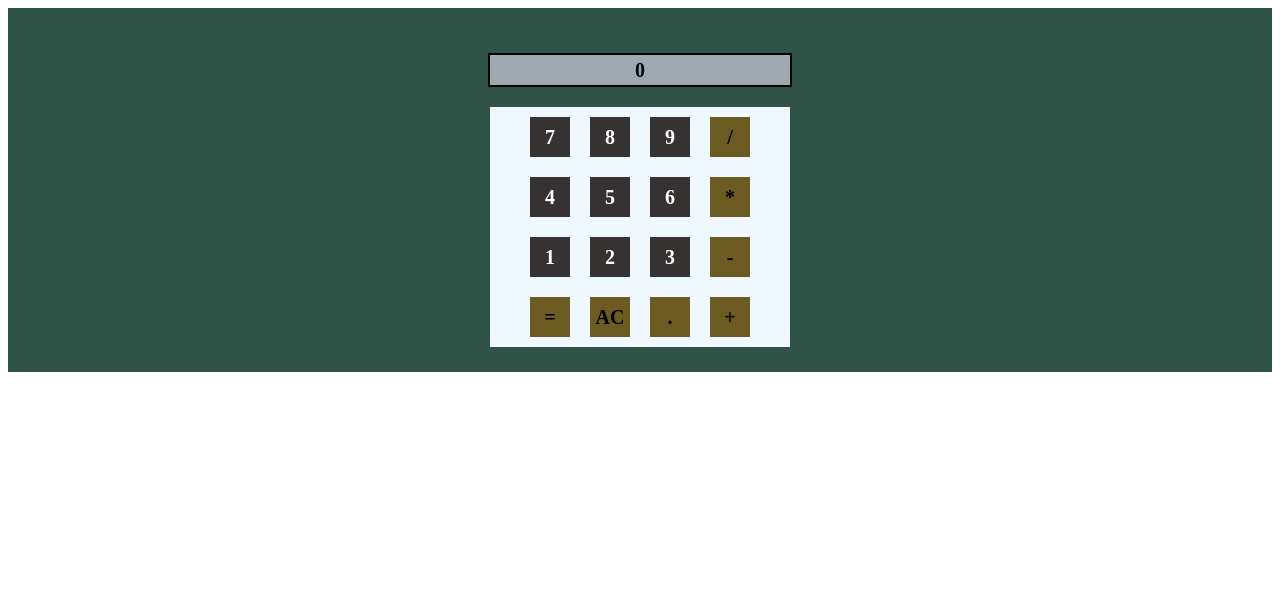
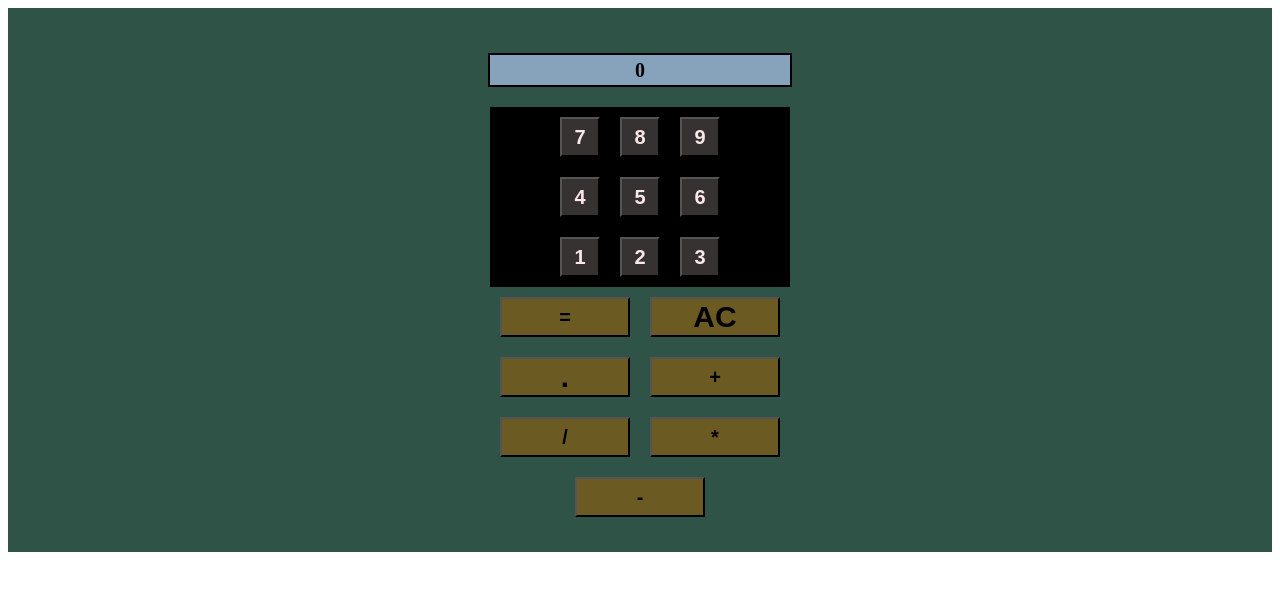
Before and after one commit to itseldiego/Calculator, a plain HTML site: page index.html in a window 1280 px wide. Drawn offline with Linux system fonts and the light colour scheme.

Commit message:
updating layout, and fixing operators function

```diff
--- a/calc.css
+++ b/calc.css
@@ -14,7 +14,7 @@
 .digits {
     display: flex;
     flex-direction: row;
-    background-color: aliceblue;
+    background-color: rgb(0, 0, 0);
     width: 300px;
     justify-content: center;
 }
@@ -22,7 +22,7 @@
 .screen-display {
     height: 30px;
     width: 300px;
-    background-color: rgb(158, 168, 177);
+    background-color: rgb(135, 163, 187);
     border: 2px solid black;
     display: flex;
     align-items: center;
@@ -31,7 +31,7 @@
 
 .numbers {
     background-color: rgb(54, 50, 50);
-    color: white;
+    color: rgb(250, 231, 231);
     height: 40px;
     width: 40px;
     margin: 10px;
@@ -40,11 +40,8 @@
     justify-content: center;
 }
 
-.Division,
-.Multiplication,
-.Addition,
-.Subtraction,
-.Result {
+.operator,
+.result {
     background-color: rgb(107, 90, 33);
     height: 40px;
     width: 40px;
@@ -52,6 +49,17 @@
     display: flex;
     align-items: center;
     justify-content: center;
+    font-size: 30px;
 }
 
-.Result {}
+.operator-symbols {
+    display: flex;
+    flex-wrap: wrap;
+    justify-content: center;
+}
+
+.operator-symbols button {
+    flex: 0 0 calc(33.33% - 10px);
+    /* Adjust the width as needed */
+    margin-bottom: 10px;
+}
--- a/calculator.js
+++ b/calculator.js
@@ -1,9 +1,15 @@
 const screenDisplay = document.querySelector('.screen-display');
 const numbers = document.querySelectorAll('.numbers');
-const operators = document.querySelectorAll('.operator');
 const clearButton = document.querySelector('.clear-screen');
 const decimalButton = document.querySelector('.decimal');
 const equalsButton = document.querySelector('.result');
+// const additionButton = document.querySelector('.addition');
+// const subtractionButton = document.querySelector('.subtraction');
+// const divisionButton = document.querySelector('.division');
+const operators = document.querySelectorAll('.operator'); // take in all operators
+
+
+
 
 let currentInput = '0';
 
@@ -20,7 +26,7 @@ numbers.forEach(number => {
 
 operators.forEach(operator => {
     operator.addEventListener('click', () => {
-        currentInput += ' ' + operator.textContent + ' ';
+        currentInput += ' ';
         screenDisplay.textContent = currentInput;
     });
 });
@@ -46,3 +52,24 @@ equalsButton.addEventListener('click', () => {
         screenDisplay.textContent = 'Error';
     }
 });
+
+// additionButton.addEventListener('click', () => {
+//     currentInput += ' + ';
+//     screenDisplay.textContent = currentInput;
+// });
+
+// subtractionButton.addEventListener('click', () => {
+//     currentInput -= ' - ';
+//     screenDisplay.textContent = currentInput;
+// });
+// divisionButton.addEventListener('click', () => {
+//     currentInput /= '/';
+//     screenDisplay.textContent = currentInput;
+// });  no need for individual, fixing with operators function
+
+operators.forEach(operator => {
+    operator.addEventListener('click', () => {
+        currentInput += ' ' + operator.textContent + ' ';
+        screenDisplay.textContent = currentInput;
+    });
+});
--- a/index.html
+++ b/index.html
@@ -18,32 +18,30 @@
             </p>
         </div>
         <div class="digits">
-            <p class="numbers">7</p>
-            <p class="numbers">8</p>
-            <p class="numbers">9</p>
-            <p class="Division"><span>/</span></p>
+            <button class="numbers">7</button>
+            <button class="numbers">8</button >
+            <button  class="numbers">9</button >
         </div>
         <div class="digits">
-            <p class="numbers">4</p>
-            <p class="numbers">5</p>
-            <p class="numbers">6</p>
-            <p class="Multiplication"><span>*</span></p>
+            <button  class="numbers">4</button >
+            <button  class="numbers">5</button >
+            <button  class="numbers">6</button >
 
         </div>
         <div class="digits">
-            <p class="numbers">1</p>
-            <p class="numbers">2</p>
-            <p class="numbers">3</p>
-            <p class="Subtraction"><span>-</span></p>
-        </div>
-        <div class="digits">
-            <p class="Result"><span>=</span></p>
-            <p class="clear-screen Result">AC</p>
-            <p class="Decimal Result">.</p>
-            <p class="Addition"><span>+</span></p>
-
+            <button  class="numbers">1</button >
+            <button  class="numbers">2</button >
+            <button  class="numbers">3</button >
         </div>
 
+    <div class="operator-symbols">
+        <button  class="result"><span>=</span></button >
+        <button  class="clear-screen result">AC</button >
+        <button  class="decimal result">.</button >
+        <button  class="operator"><span>+</span></button >
+        <button  class="operator"><span>/</span></button >
+        <button  class="operator"><span>*</span></button >
+        <button  class="operator"><span>-</span></button >
 
 
     </div>
```
